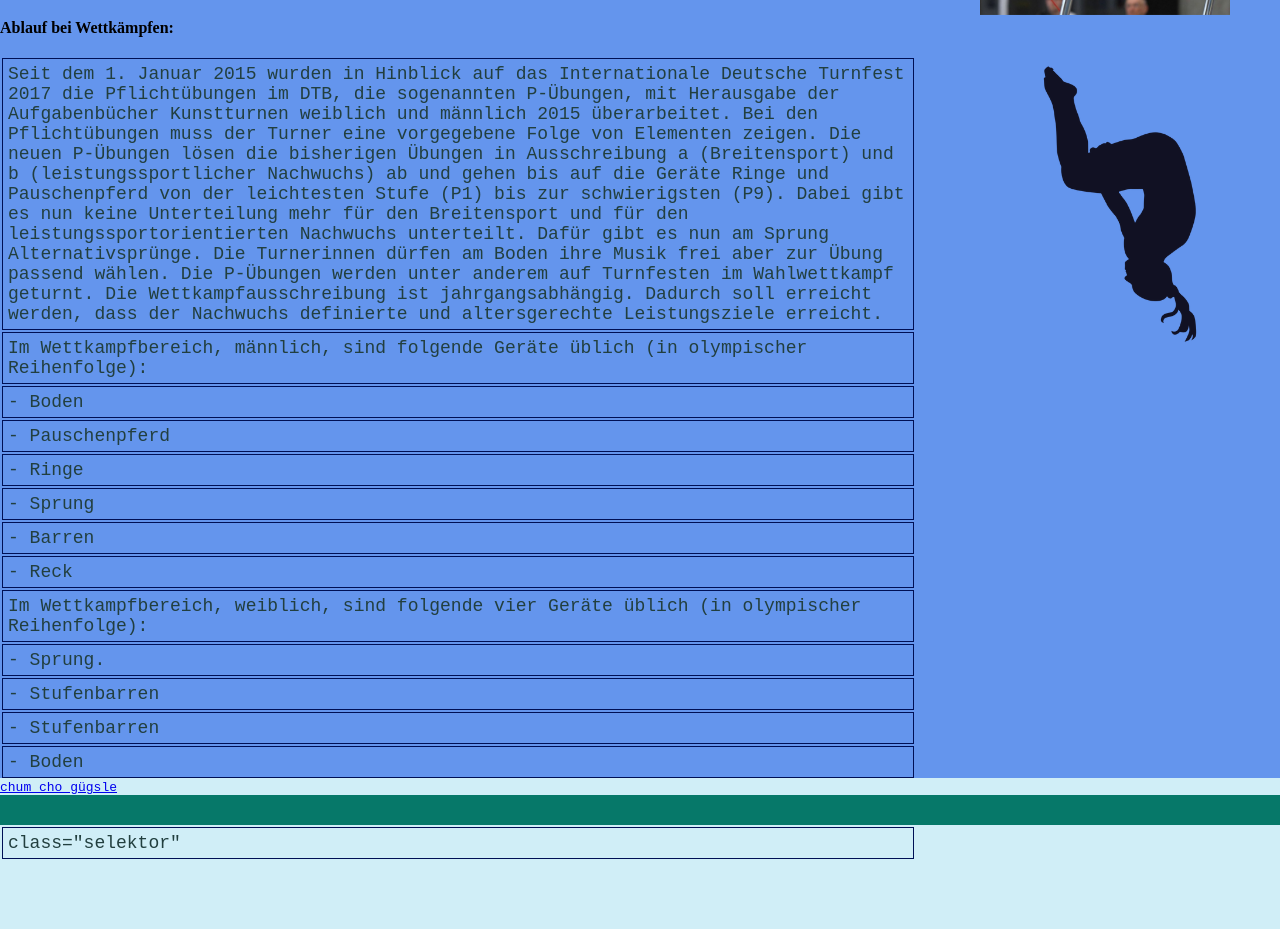
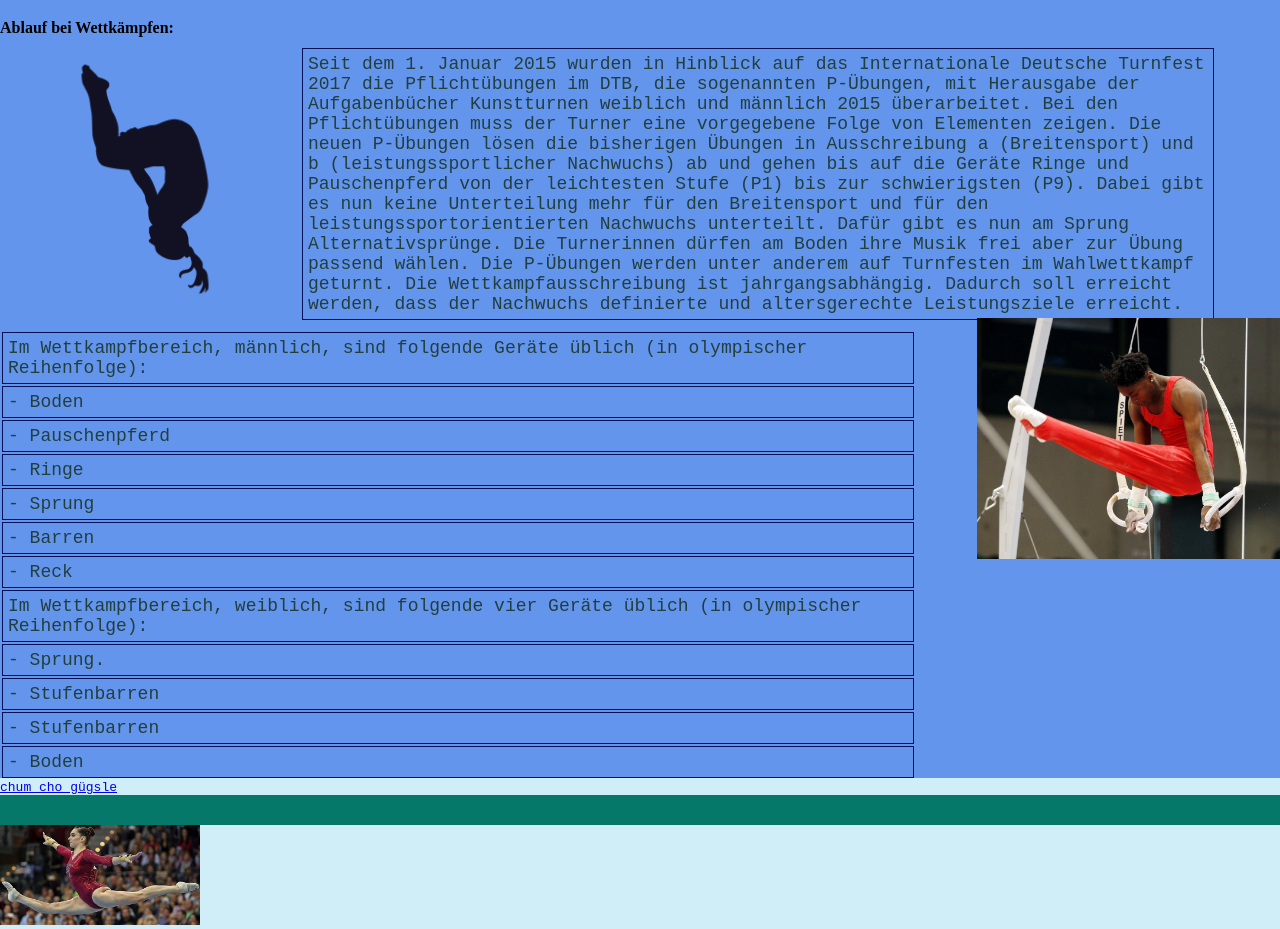
Before and after one commit to gymmu-DC-CS/create-a-blog-post-Michelle2045, a plain HTML site: page index.html in a window 1280 px wide. Shown: the part 496-1425 px from the top of the page. Before the commit the page ends 1357 px from the top, so only its background shows below. Drawn offline with Linux system fonts and the light colour scheme.

Commit message:
changed position of text and added pictures

```diff
--- a/index.html
+++ b/index.html
@@ -33,7 +33,7 @@
 
     <h4> Ablauf bei Wettkämpfen:</h4>
 
-    <p> Seit dem 1. Januar 2015 wurden in Hinblick auf das Internationale Deutsche Turnfest 2017 die Pflichtübungen im DTB, die sogenannten P-Übungen, mit Herausgabe der Aufgabenbücher Kunstturnen weiblich und männlich 2015 überarbeitet.
+    <p id="p1"> Seit dem 1. Januar 2015 wurden in Hinblick auf das Internationale Deutsche Turnfest 2017 die Pflichtübungen im DTB, die sogenannten P-Übungen, mit Herausgabe der Aufgabenbücher Kunstturnen weiblich und männlich 2015 überarbeitet.
      Bei den Pflichtübungen muss der Turner eine vorgegebene Folge von Elementen zeigen. Die neuen P-Übungen lösen die bisherigen Übungen in Ausschreibung a (Breitensport) und b (leistungssportlicher Nachwuchs) ab und gehen bis auf die Geräte Ringe und Pauschenpferd von der leichtesten Stufe (P1) bis zur schwierigsten (P9). Dabei gibt es nun keine Unterteilung mehr für den Breitensport und für den leistungssportorientierten Nachwuchs unterteilt.
      Dafür gibt es nun am Sprung Alternativsprünge.
 
@@ -69,11 +69,10 @@
 
 <img id="lol" src="csm_23kutu-f-smj-samira-raffin_b02_84081ab254.jpg" alt="lol">
 
+<img id="ringe" src="198836743_4613701698657813_6049445079386821354_n-1024x816 (1).jpg" alt="ringe">
 
-
+<img id="spagat" src="179709386-w-800-f-2_1-e-2_1-q-75.jpg" alt="spagat">
 
 
 </body>
 </html>
-
-<p>class="selektor"</p>
--- a/style.css
+++ b/style.css
@@ -74,12 +74,12 @@ div {
 
 
 #salto{
-  width: 300px;
-  margin-left: 300px;
-  height: 300px;
+  width: 250px;
+  margin-left: 250px;
+  height: 250px;
   position: absolute;
   top: 550px;
-  right: 10px;
+  right: 20px;
 }
 
 @keyframes rotation {
@@ -92,6 +92,9 @@ div {
 
 #salto{
   animation: rotation 5s linear infinite forwards;
+  position: absolute;
+  top: 550px;
+  left: -230px;
 }
 
 #box{
@@ -100,20 +103,35 @@ div {
 }
 
  #lol {
-  width: 250px;
+  width: 238px;
   margin-left: auto;
   height: auto;
   position: absolute;
-  top: 170px;
+  top: 160px;
   right: 50px;
  }
 
 
  #ringe{
-  width: 240px;
+  width: 303px;
   margin-left: auto;
   height: auto;
   position: absolute;
-  bottom: 5px;
-  right: 50px;
+  top:814px ;
+  right: 0px;
  }
+
+ #p1 {
+  position: relative;
+  top: -10px;
+  right: -300px;
+ }
+
+
+ #spagat {
+  width: 200px;
+  height: auto;
+  margin-left: auto;
+  top:1000px ;
+  right:0px ;
+ }
```
Also changed, not shown: 179709386-w-800-f-2_1-e-2_1-q-75.jpg (added).
